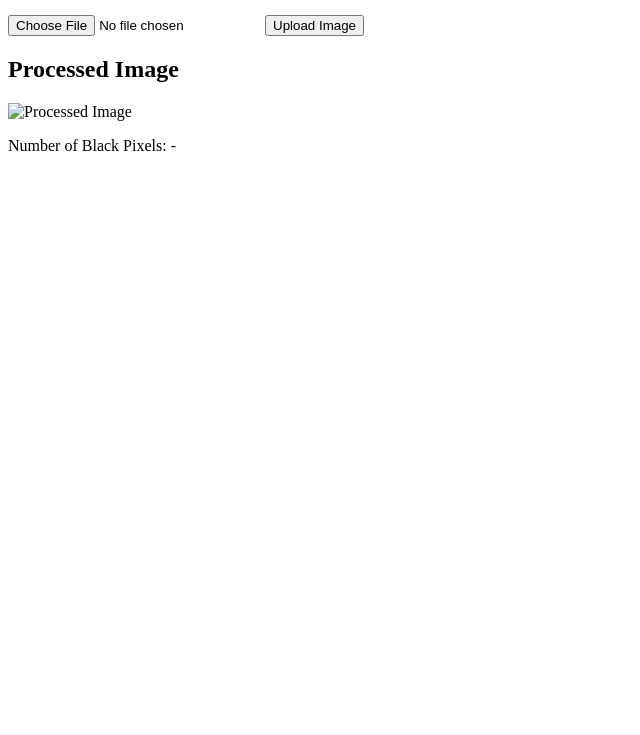
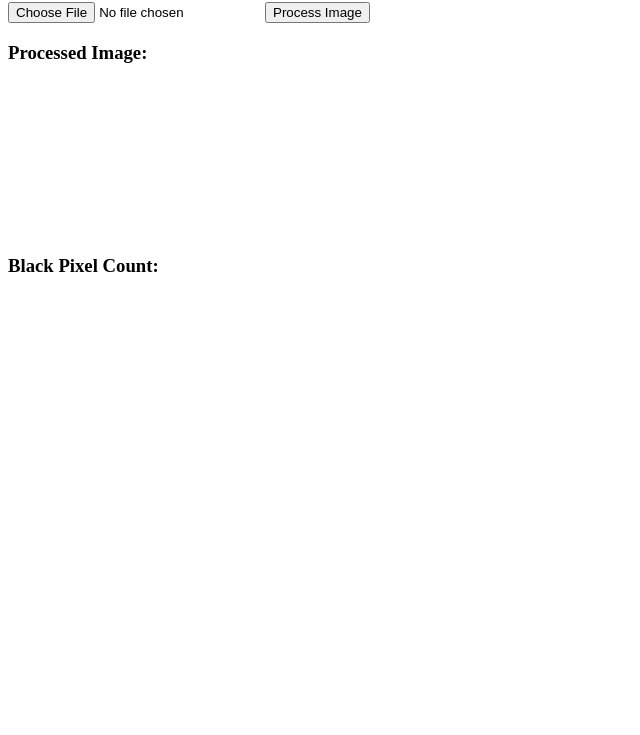
Before and after one commit to vipulchaturvedi/sih-image-rgb, a plain HTML site: page index.html in a window 1280 px wide. Shown: the part 65-800 px from the top of the page, without its empty margins (0-640 px from the left). Drawn offline with Linux system fonts and the light colour scheme.

Commit message:
Update index.html

```diff
--- a/index.html
+++ b/index.html
@@ -1,51 +1,64 @@
 <!DOCTYPE html>
-<html lang="en">
-<head>
-    <meta charset="UTF-8">
-    <title>Image Processing</title>
-</head>
+<html>
 <body>
-    <h1>Image Processing</h1>
-    <form id="uploadForm" enctype="multipart/form-data">
-        <input type="file" name="image" accept="image/*" required>
-        <button type="submit">Upload Image</button>
-    </form>
 
-    <div id="result">
-        <h2>Processed Image</h2>
-        <img id="processedImage" src="" alt="Processed Image">
-        <p>Number of Black Pixels: <span id="blackPixelCount">-</span></p>
-    </div>
+<h2>Image Processor</h2>
 
-    <script>
-        const uploadForm = document.getElementById('uploadForm');
-        const processedImage = document.getElementById('processedImage');
-        const blackPixelCount = document.getElementById('blackPixelCount');
+<input type="file" id="image-file" accept="image/*">
+<button onclick="processImage()">Process Image</button>
 
-        uploadForm.addEventListener('submit', async (event) => {
-            event.preventDefault();
+<h3>Processed Image:</h3>
+<canvas id="processed-canvas"></canvas>
 
-            const formData = new FormData(uploadForm);
+<h3>Black Pixel Count:</h3>
+<p id="black-pixel-count"></p>
 
-            try {
-                const response = await fetch('https://api-image-rgb-seg.vipulchaturvedi.workers.dev/', {
-                    method: 'OPTIONS',
-                    body: formData,
-                });
+<script>
+function processImage() {
+  const fileInput = document.getElementById('image-file')
+  const file = fileInput.files[0]
+  const reader = new FileReader()
 
-                if (response.ok) {
-                    const blob = await response.blob();
-                    processedImage.src = URL.createObjectURL(blob);
-                    const blackPixels = response.headers.get('X-Black-Pixels');
-                    blackPixelCount.textContent = blackPixels;
-                } else {
-                    alert('Image processing failed. Please try again.');
-                }
-            } catch (error) {
-                console.error('Error:', error);
-                alert('An error occurred while processing the image.');
-            }
-        });
-    </script>
+  reader.onloadend = () => {
+    const img = new Image()
+    img.onload = () => {
+      const canvas = document.getElementById('processed-canvas')
+      const ctx = canvas.getContext('2d')
+
+      canvas.width = img.width
+      canvas.height = img.height
+      ctx.drawImage(img, 0, 0)
+
+      let imageData = ctx.getImageData(0, 0, canvas.width, canvas.height)
+      let blackPixelCount = 0;
+
+      for (let i = 0; i < imageData.data.length; i += 4) {
+        let gray = imageData.data[i + 1] // Keep only green channel
+
+        if (gray < 100 ) {
+          gray = 0
+          blackPixelCount++
+        } else {
+          gray = 255
+        }
+
+        imageData.data[i]     = gray   // Red channel
+        imageData.data[i + 1] = gray   // Green channel
+        imageData.data[i + 2] = gray   // Blue channel
+        imageData.data[i + 3] = 255    // Alpha channel
+      }
+
+      ctx.putImageData(imageData, 0, 0)
+
+      // Display the black pixel count
+      document.getElementById('black-pixel-count').textContent = blackPixelCount;
+    }
+    img.src = reader.result
+  }
+
+  reader.readAsDataURL(file)
+}
+</script>
+
 </body>
 </html>
```
